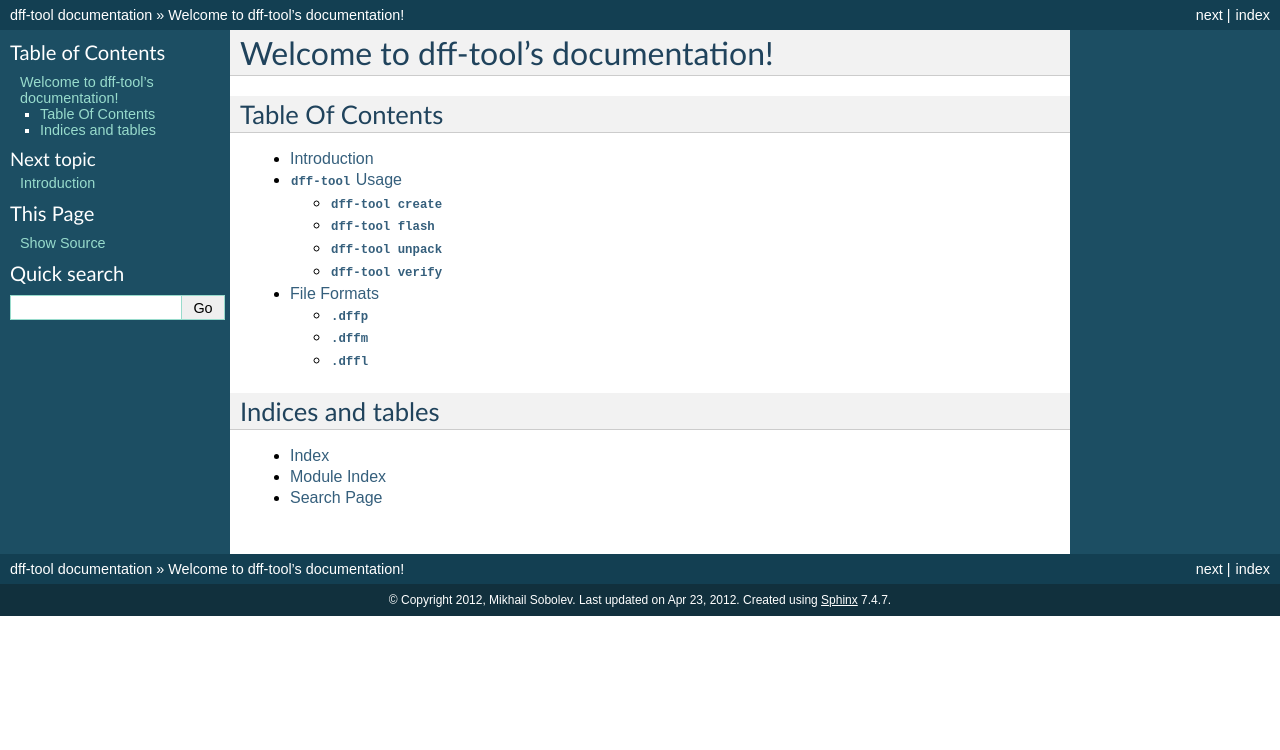
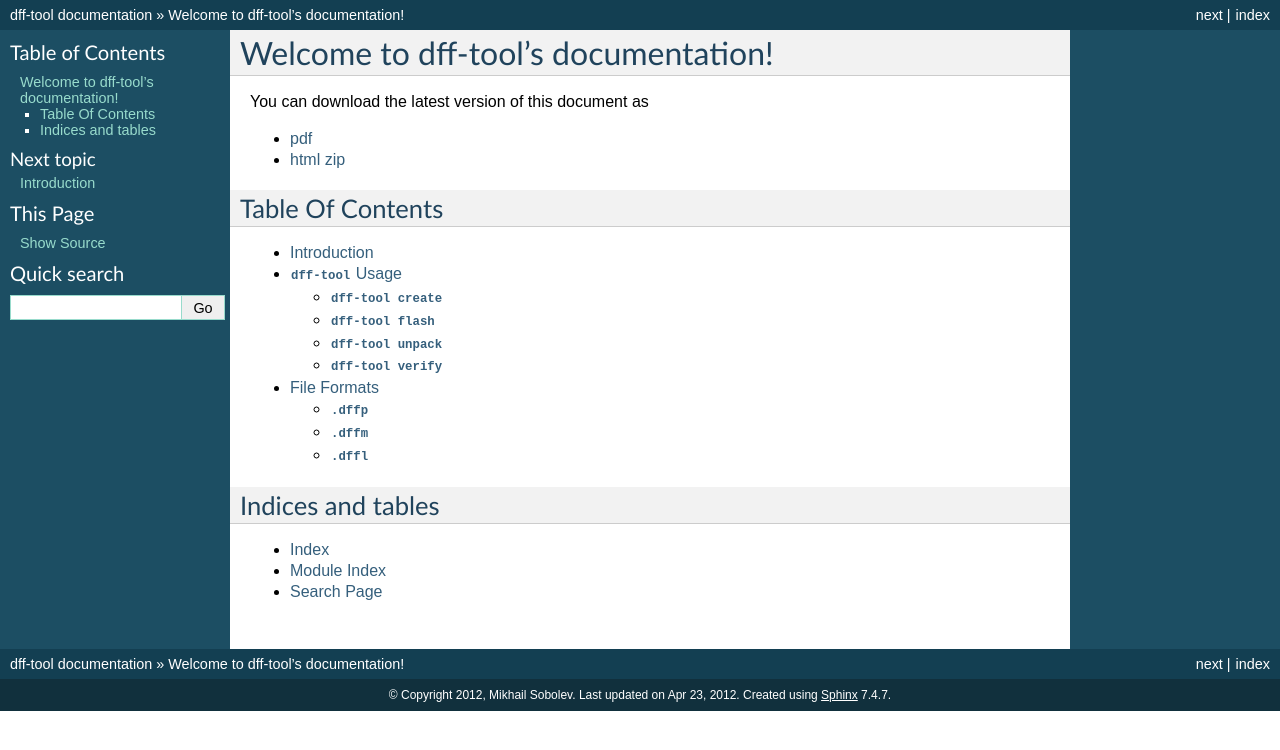
Before and after one commit to naxuat/dff-tool, a Sphinx documentation site: the page built from docs/index.rst, in a window 1280 px wide. Shown: the top 750 px of the page. Built offline with Sphinx 7.4.7, drawn with Linux system fonts in a browser that asks for light colours.

Commit message:
add links to downloadable versions

```diff
--- a/docs/index.rst
+++ b/docs/index.rst
@@ -1,6 +1,11 @@
 ====================================
 Welcome to dff-tool's documentation!
 ====================================
+
+You can download the latest version of this document as
+
+* `pdf <http://media.readthedocs.org/pdf/dff-tool/latest/dff-tool.pdf>`_
+* `html zip <http://media.readthedocs.org/htmlzip/dff-tool/latest/dff-tool.zip>`_
 
 Table Of Contents
 =================
```
